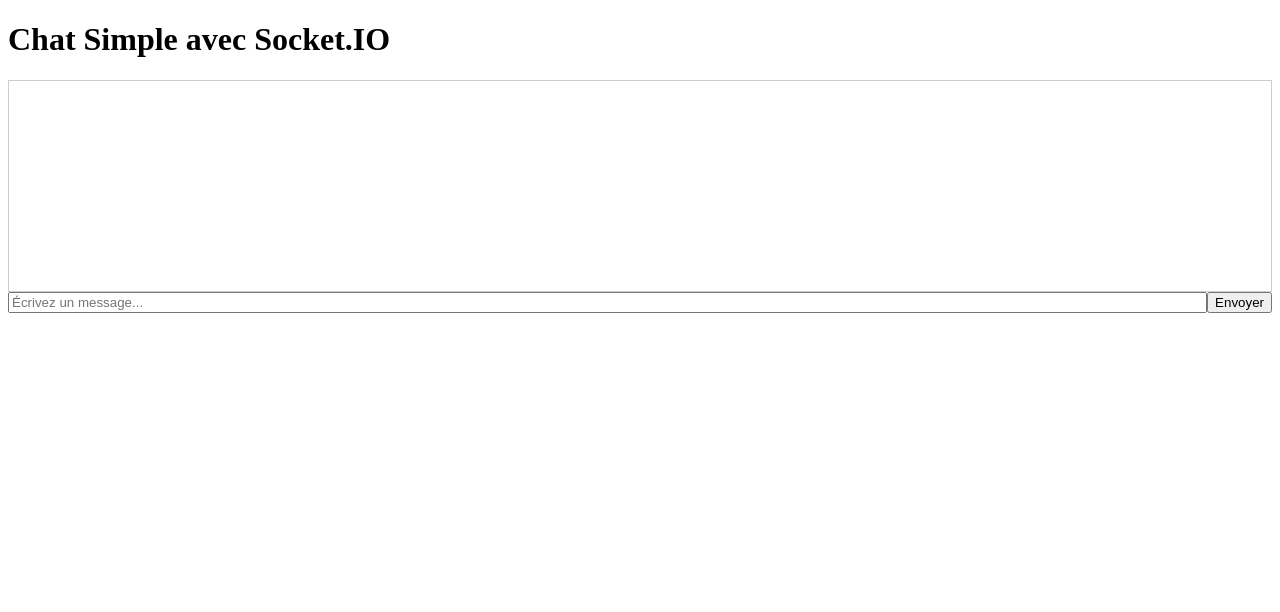
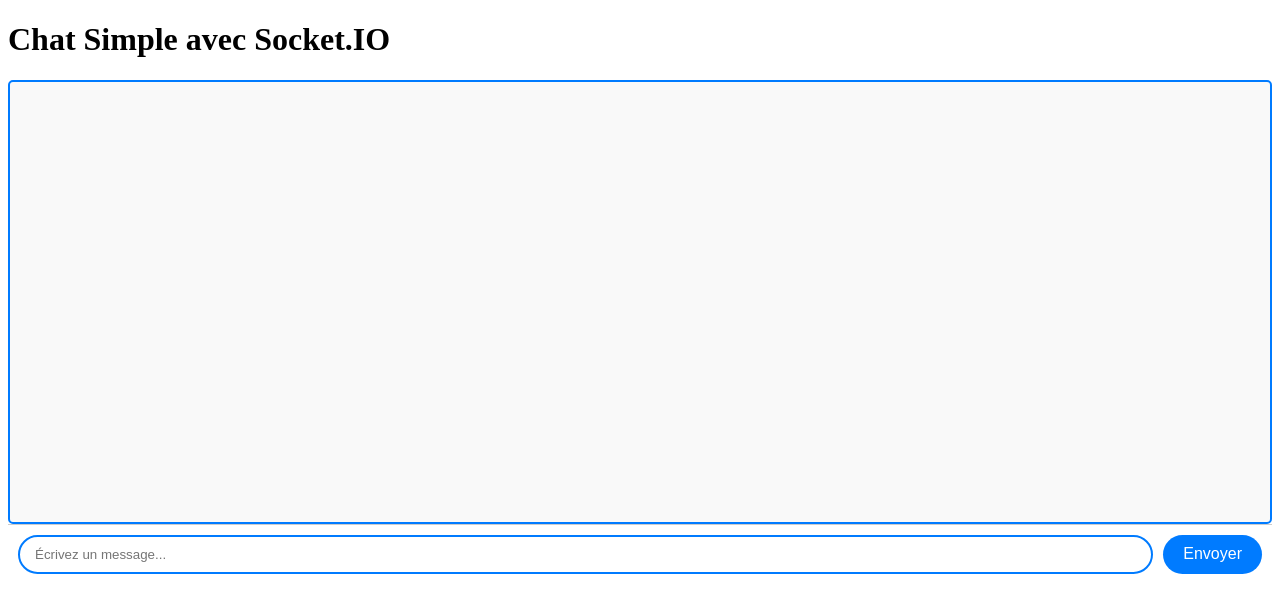
Before and after one commit to Minozen72/MDS-API-ZOO, a website: page sockets/index.html in a window 1280 px wide. Drawn offline with nearby package versions, Linux system fonts and the light colour scheme; no server answers.

Commit message:
SocketIO : style du chat

```diff
--- a/sockets/index.html
+++ b/sockets/index.html
@@ -4,15 +4,69 @@
     <meta charset="UTF-8">
     <title>Chat Simple avec Socket.IO</title>
     <style>
-        #messages { height: 200px; overflow-y: scroll; border: 1px solid #ccc; padding: 5px; }
-        form { display: flex; }
-        input[type="text"] { flex: 1; }
+        /* Styles pour la boîte de messages */
+        .chat-messages {
+            padding: 20px;
+            height: 400px;
+            overflow-y: scroll;
+            background: #f9f9f9; /* Couleur de fond plus douce */
+            border: 2px solid #007bff; /* Ajoute une bordure en haut pour séparer du formulaire */
+            border-radius: 5px;
+            scrollbar-width: thin;
+            scrollbar-color: #007bff #f9f9f9;
+            /* Pour les navigateurs Webkit (Chrome, Safari) */
+            .chat-messages::-webkit-scrollbar {
+                width: 12px;
+            }
+            .chat-messages::-webkit-scrollbar-track {
+                background: #f9f9f9;
+            }
+            .chat-messages::-webkit-scrollbar-thumb {
+                background-color: #007bff;
+                border-radius: 10px;
+                border: 3px solid #f9f9f9;
+            }
+        }
+
+        /* Styles pour le formulaire */
+        .chat-form {
+            display: flex;
+            padding: 10px;
+            background: #fff; /* Assure que le fond est blanc */
+            border-top: 1px solid #ccc; /* Ligne subtile pour séparer du contenu */
+        }
+
+        /* Styles pour l'input de texte */
+        .chat-form input[type="text"] {
+            flex: 1;
+            padding: 10px 15px;
+            margin-right: 10px;
+            border: 2px solid #007bff; /* Bordure bleue pour correspondre au thème */
+            border-radius: 20px; /* Bordures arrondies pour l'input */
+            outline: none; /* Supprime l'outline par défaut au focus */
+        }
+
+        /* Styles pour le bouton */
+        .chat-form button {
+            padding: 10px 20px;
+            border: none;
+            border-radius: 20px; /* Bordures arrondies pour le bouton */
+            background: #007bff; /* Couleur de fond bleue */
+            color: white;
+            font-size: 16px; /* Taille de police légèrement plus grande */
+            cursor: pointer;
+            transition: background-color 0.3s; /* Transition pour l'effet de survol */
+        }
+
+        .chat-form button:hover {
+            background: #0056b3; /* Couleur plus foncée au survol */
+        }
     </style>
 </head>
 <body>
     <h1>Chat Simple avec Socket.IO</h1>
-    <div id="messages"></div>
-    <form id="message-form">
+    <div id="messages" class="chat-messages"></div>
+    <form id="message-form" class="chat-form">
         <input type="text" id="message-input" placeholder="Écrivez un message...">
         <button type="submit">Envoyer</button>
     </form>
```
